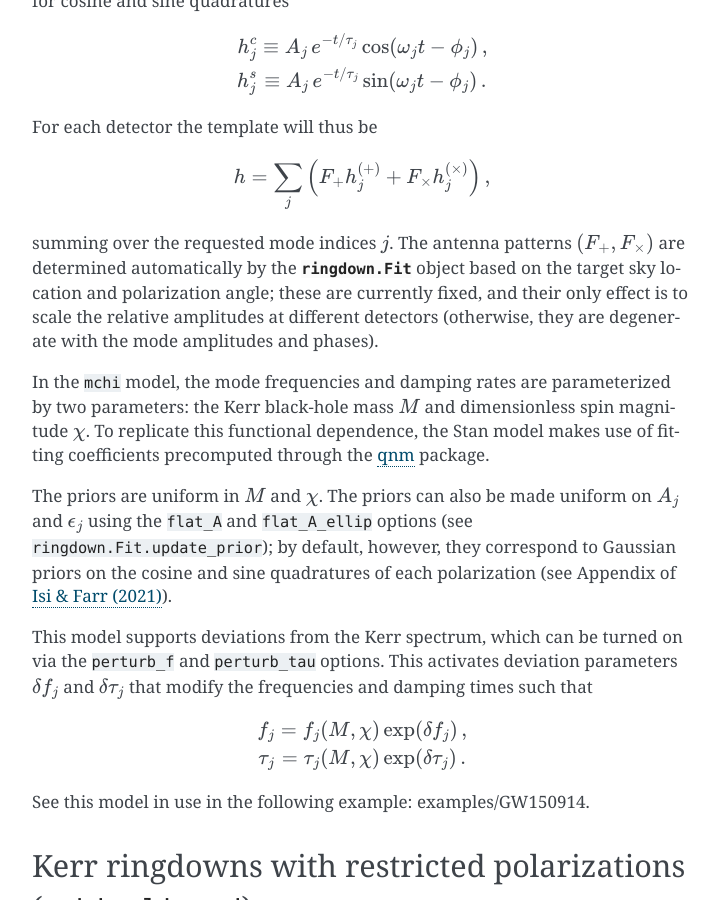
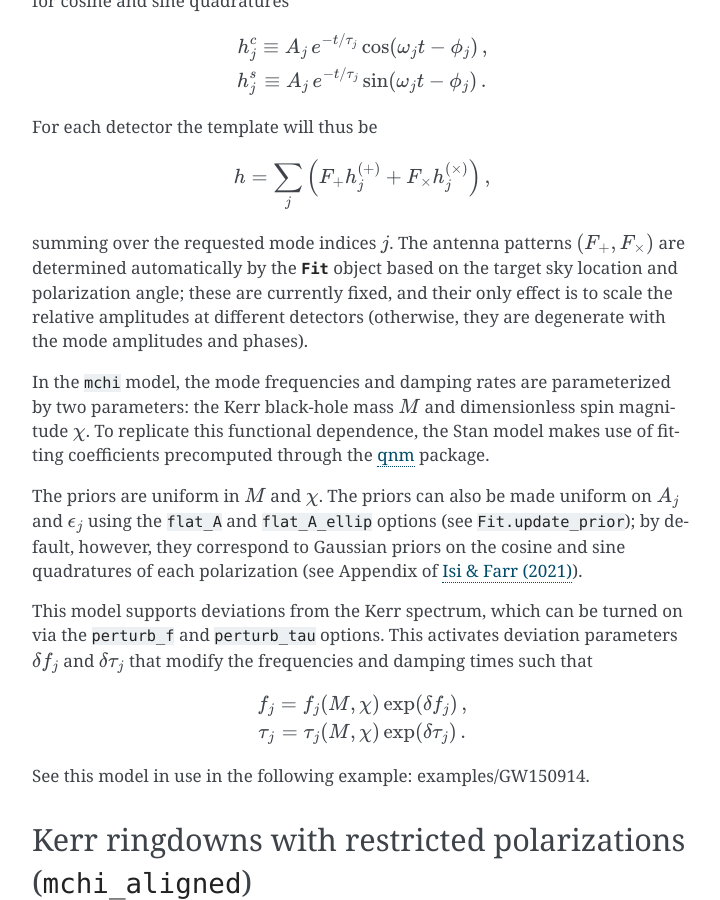
Before and after one commit to maxisi/ringdown, a Sphinx documentation site: the page built from docs/models.rst, in a window 1280 px wide and 900 px high, scrolled down 1227 px. Shown: the whole window, without its empty margins (388-1108 px from the left). Built offline with Sphinx 7.4.7, drawn with Linux system fonts in a browser that asks for light colours; pages that are not in the unit, such as notebooks, are missing from menus; cross-references to code outside the pages are shown as plain code.

Commit message:
fix links

```diff
--- a/docs/models.rst
+++ b/docs/models.rst
@@ -1,7 +1,7 @@
 Models
 ======
 
-The :class:`ringdown.Fit` object interfaces with a number of `Stan <https://mc-stan.org>`_ models for sampling. These models define the likelihood, prior and signal templates, and are contained in text files shipped with `ringdown` and accessed internally. The available models are described below.
+The :class:`Fit <ringdown.fit.Fit>` object interfaces with a number of `Stan <https://mc-stan.org>`_ models for sampling. These models define the likelihood, prior and signal templates, and are contained in text files shipped with `ringdown` and accessed internally. The available models are described below.
 
 Generic damped sinusoids (``ftau``)
 -----------------------------------
@@ -52,12 +52,12 @@
 .. math::
    h = \sum_j \left( F_+ h^{(+)}_{j} + F_\times h^{(\times)}_{j} \right)\, ,
 
-summing over the requested mode indices :math:`j`. The antenna patterns :math:`(F_+, F_\times)` are determined automatically by the :class:`ringdown.Fit` object based on the target sky location and polarization angle; these are currently fixed, and their only effect is to scale the relative amplitudes at different detectors (otherwise, they are degenerate with the mode amplitudes and phases).
+summing over the requested mode indices :math:`j`. The antenna patterns :math:`(F_+, F_\times)` are determined automatically by the :class:`Fit <ringdown.fit.Fit>` object based on the target sky location and polarization angle; these are currently fixed, and their only effect is to scale the relative amplitudes at different detectors (otherwise, they are degenerate with the mode amplitudes and phases).
 
 In the ``mchi`` model, the mode frequencies and damping rates are parameterized by two parameters: the Kerr black-hole mass :math:`M` and dimensionless spin magnitude :math:`\chi`.
 To replicate this functional dependence, the Stan model makes use of fitting coefficients precomputed through the `qnm <https://qnm.readthedocs.io/en/latest/>`_ package.
 
-The priors are uniform in :math:`M` and :math:`\chi`. The priors can also be made uniform on :math:`A_j` and :math:`\epsilon_j` using the ``flat_A`` and ``flat_A_ellip`` options (see :met:`ringdown.Fit.update_prior`); by default, however, they correspond to Gaussian priors on the cosine and sine quadratures of each polarization (see Appendix of `Isi & Farr (2021) <https://arxiv.org/abs/2107.05609>`_).
+The priors are uniform in :math:`M` and :math:`\chi`. The priors can also be made uniform on :math:`A_j` and :math:`\epsilon_j` using the ``flat_A`` and ``flat_A_ellip`` options (see :met:`Fit.update_prior <ringdown.fit.Fit.update_prior>`); by default, however, they correspond to Gaussian priors on the cosine and sine quadratures of each polarization (see Appendix of `Isi & Farr (2021) <https://arxiv.org/abs/2107.05609>`_).
 
 This model supports deviations from the Kerr spectrum, which can be turned on via the ``perturb_f`` and ``perturb_tau`` options. This activates deviation parameters :math:`\delta f_j` and :math:`\delta\tau_j` that modify the frequencies and damping times such that
 
```
